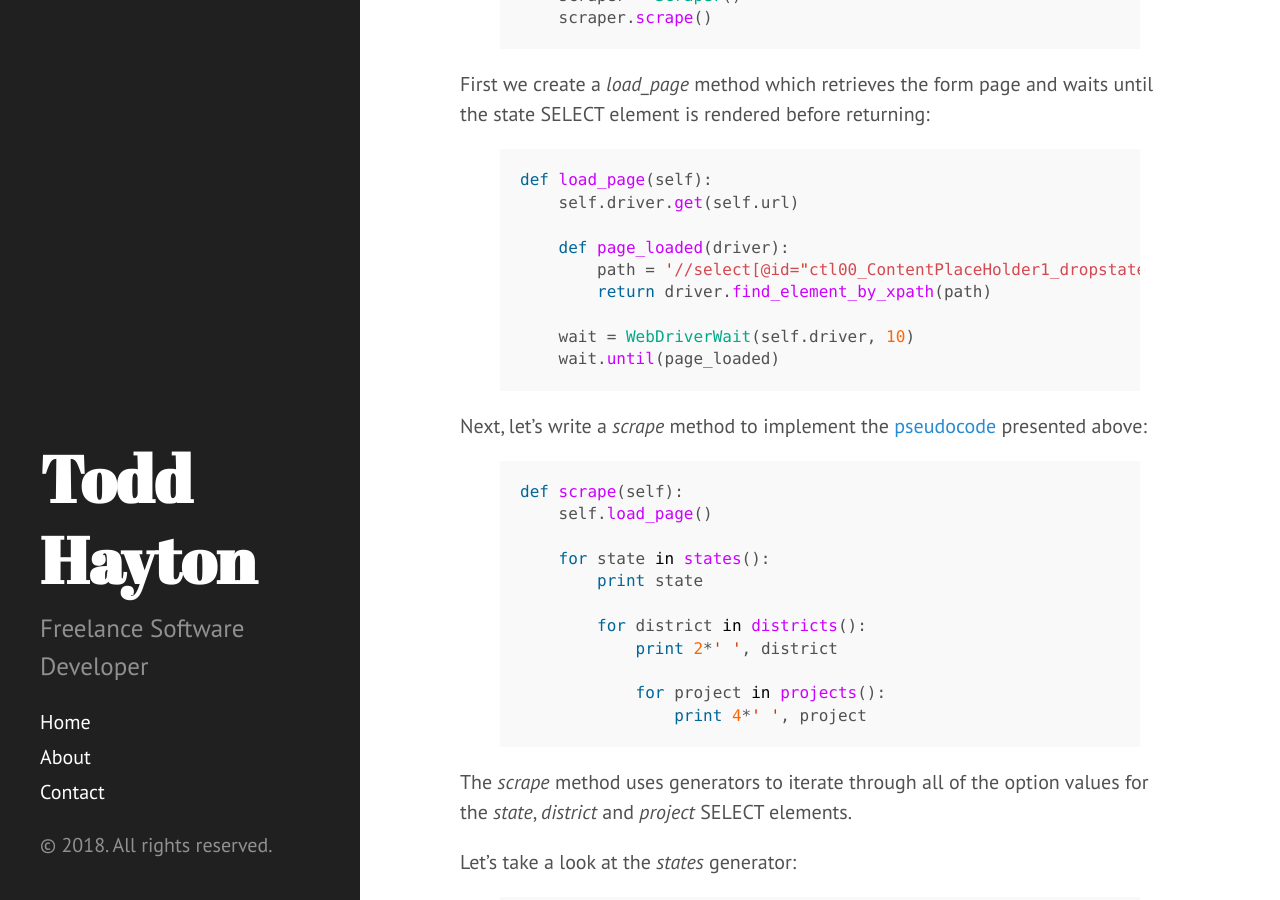
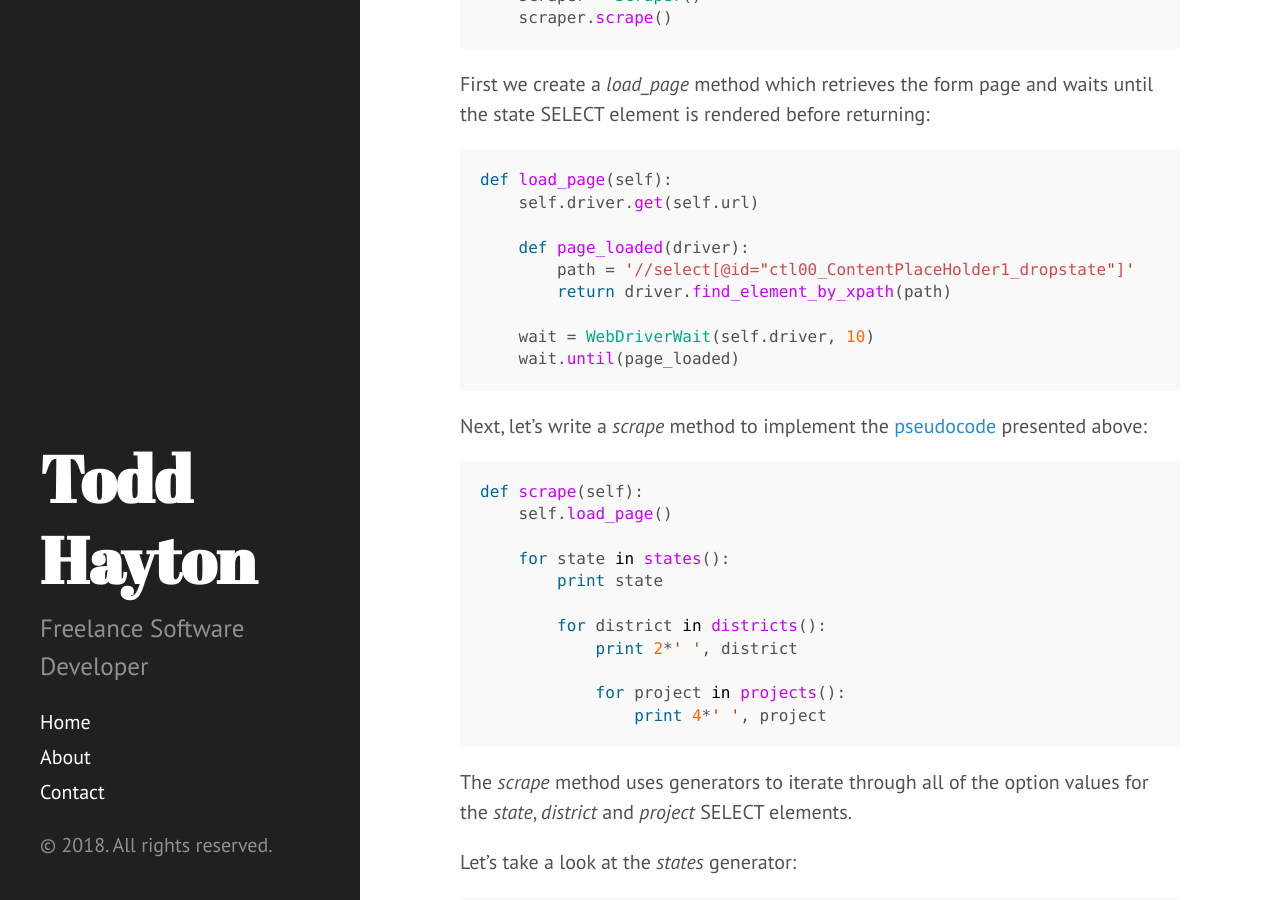
Before and after one commit to thayton/thayton.github.io, a Jekyll site: the page built from _posts/2015-12-11-iterating-through-dynamic-select-options-with-selenium.md, in a window 1280 px wide and 900 px high, scrolled down 2700 px. Built offline with Jekyll 4.4.1, drawn with Linux system fonts in a browser that asks for light colours; some of the changed text lies outside the part shown.

Commit message:
Fix highlighting issues

````diff
--- a/_posts/2015-12-11-iterating-through-dynamic-select-options-with-selenium.md
+++ b/_posts/2015-12-11-iterating-through-dynamic-select-options-with-selenium.md
@@ -71,7 +71,7 @@ Let's begin. Here's the boilerplate for our scraper. It assumes that you
 have [Selenium](https://selenium-python.readthedocs.org/) and [PhantomJS](http://phantomjs.org/)
 installed:
 
-{% highlight python %}
+```python
 #!/usr/bin/env python
 
 import sys
@@ -95,12 +95,12 @@ if __name__ == '__main__':
     signal.signal(signal.SIGINT, sigint)
     scraper = Scraper()
     scraper.scrape()
-{% endhighlight %}
+```
 
 First we create a *load\_page* method which retrieves the form page
 and waits until the state SELECT element is rendered before returning:
 
-{% highlight python %}
+```python
 def load_page(self):
     self.driver.get(self.url)
 
@@ -110,12 +110,12 @@ def load_page(self):
 
     wait = WebDriverWait(self.driver, 10)
     wait.until(page_loaded)
-{% endhighlight %}
+```
 
 Next, let's write a *scrape* method to implement the [pseudocode](#pseudocode)
 presented above:
 
-{% highlight python %}
+```python
 def scrape(self):
     self.load_page()
 
@@ -127,14 +127,14 @@ def scrape(self):
 
             for project in projects():
                 print 4*' ', project
-{% endhighlight %}
+```
 
 The *scrape* method uses generators to iterate through all of the
 option values for the *state*, *district* and *project* SELECT elements.
 
 Let's take a look at the *states* generator:
 
-{% highlight python %}
+```python
 def states():
     state_select = self.get_state_select()
     state_select_option_values = [
@@ -146,7 +146,7 @@ def states():
     for v in state_select_option_values:
         state_select = self.select_state_option(v)
         yield state_select.first_selected_option.text
-{% endhighlight %}
+```
 
 The *states* function generates a list of all the option values contained
 in the state SELECT element. It uses *yield* to allow the caller to iterate
@@ -154,7 +154,7 @@ through that list, selecting the next option each time *states* gets called.
 
 The *districts* and *projects* generators are implemented the same way:
 
-{% highlight python %}
+```python
 def districts():
     district_select = self.get_district_select()
     district_select_option_values = [
@@ -179,7 +179,7 @@ def projects():
     for v in project_select_option_values:
         project_select = self.select_project_option(v)
         yield project_select.first_selected_option.text
-{% endhighlight %}
+```
 
 There are two types of helper methods used by the generators.
 They follow the same patterns:
@@ -191,13 +191,13 @@ Let's look at the first type: methods used to get a reference to a SELECT
 element. Here's the code for *get\_state\_select* which returns a reference
 to the state SELECT element:
 
-{% highlight python %}
+```python
 def get_state_select(self):
     path = '//select[@id="ctl00_ContentPlaceHolder1_dropstate"]'
     state_select_elem = self.driver.find_element_by_xpath(path)
     state_select = Select(state_select_elem)
     return state_select
-{% endhighlight %}
+```
 
 It looks up a reference to an element given its xpath. Then it uses
 the [Select](https://selenium.googlecode.com/git/docs/api/py/webdriver_support/selenium.webdriver.support.select.html)
@@ -207,7 +207,7 @@ class which is used to interact with SELECT elements.
 We get references to the district and project SELECT elements the
 same way:
 
-{% highlight python %}
+```python
 def get_district_select(self):
     path = '//select[@id="ctl00_ContentPlaceHolder1_dropdistrict"]'
     district_select_elem = self.driver.find_element_by_xpath(path)
@@ -219,13 +219,13 @@ def get_project_select(self):
     project_select_elem = self.driver.find_element_by_xpath(path)
     project_select = Select(project_select_elem)
     return project_select
-{% endhighlight %}
+```
 
 Now let's take a look at the methods for selecting option values.
 The first method we'll look at, *select\_state\_option*, is used
 to select a value from the state SELECT dropdown:
 
-{% highlight python %}
+```python
 def select_state_option(self, value, dowait=True):
     '''
     Select state value from dropdown. Wait until district dropdown
@@ -252,7 +252,7 @@ def select_state_option(self, value, dowait=True):
         wait.until(district_select_updated)
 
     return self.get_state_select()
-{% endhighlight %}
+```
 
 This method selects a state value and then waits for the district options
 to load. It determines when the district options have loaded by:
@@ -271,7 +271,7 @@ wait for existing references to it to become stale.
 
 We'll repeat this same pattern for the district and project SELECT elements:
 
-{% highlight python %}
+```python
 def select_district_option(self, value, dowait=True):
     '''
     Select district value from dropdown. Wait until district dropdown
@@ -298,17 +298,17 @@ def select_district_option(self, value, dowait=True):
         wait.until(district_select_updated)
 
     return self.get_district_select()
-{% endhighlight %}
+```
 
 The project dropdown doesn't trigger any updates when we select
 a value, so its implementation is very simple:
 
-{% highlight python %}
+```python
 def select_project_option(self, value, dowait=True):
     project_select = self.get_project_select()
     project_select.select_by_value(value)
     return self.get_project_select()
-{% endhighlight %}
+```
 
 Now we have a working implementation. This is version 1 of our scraper.
 You can view its source at:
@@ -345,12 +345,12 @@ First, the *get\_state\_select*, *get\_district\_select* and *get\_state\_select
 can all be replaced with a generic *get_select* method that takes the xpath of a
 SELECT element as an argument.
 
-{% highlight python %}
+```python
 def get_select(self, xpath):
     select_elem = self.driver.find_element_by_xpath(xpath)
     select = Select(select_elem)
     return select
-{% endhighlight %}
+```
 
 Next, if you take a look at the code for selecting the state and district option values
 (*select\_state\_option* and *select\_district\_option*) you might notice that both
@@ -373,7 +373,7 @@ with a new generic *select\_option* method.
 *select_option* will take the xpath of a SELECT element, an option value to choose,
 and the xpath of *another* SELECT element that we'll wait to see updated before returning:
 
-{% highlight python %}
+```python
 def select_option(self, xpath, value, waitfor_elem_xpath=None):
     if waitfor_elem_xpath:
         func = make_waitfor_elem_updated_predicate(
@@ -389,13 +389,13 @@ def select_option(self, xpath, value, waitfor_elem_xpath=None):
         wait.until(func)
 
     return self.get_select(xpath)
-{% endhighlight %}
+```
 
 The *select_option* method relies on *make\_waitfor\_elem\_updated\_predicate* to
 create a function that can be passed as an argument to Selenium's WebDriverWait
 [until](http://selenium-python.readthedocs.org/waits.html) method.
 
-{% highlight python %}
+```python
 def make_waitfor_elem_updated_predicate(driver, waitfor_elem_xpath):
     elem = driver.find_element_by_xpath(waitfor_elem_xpath)
 
@@ -410,7 +410,7 @@ def make_waitfor_elem_updated_predicate(driver, waitfor_elem_xpath):
         return False
 
     return lambda driver: elem_updated(driver)
-{% endhighlight %}
+```
 
 The function returned by *make\_waitfor\_elem\_updated\_predicate* determines
 whether an element has been updated in the DOM by checking if the reference to
@@ -420,14 +420,14 @@ returns *True* or a timeout occurs.
 With *select\_option* we can now use the following code to select a state and
 have it wait for the district SELECT element to get udpated before returning:
 
-{% highlight python %}
+```python
 # '35' is the option value of the state "Andaman & Nicobar Islands"
 self.select_option(
     '//select[@id="ctl00_ContentPlaceHolder1_dropstate"]',
     '35',
     '//select[@id="ctl00_ContentPlaceHolder1_dropdistrict"]'
 )
-{% endhighlight %}
+```
 
 Now let's revisit the *states*, *districts* and *projects* generators.
 They all follow the pattern:
@@ -441,7 +441,7 @@ a generator function. All we need to supply are the xpath of the SELECT element
 options we want to iterate over, and the xpath of the SELECT whose options get updated
 every time a value from the first SELECT gets chosen:
 
-{% highlight python %}
+```python
 def make_select_option_iterator(self, xpath, waitfor_elem_xpath):
     def next_option(xpath, waitfor_elem_xpath):
         select = self.get_select(xpath)
@@ -457,7 +457,7 @@ def make_select_option_iterator(self, xpath, waitfor_elem_xpath):
             yield select.first_selected_option.text
 
     return lambda: next_option(xpath, waitfor_elem_xpath)
-{% endhighlight %}
+```
 
 *next_option* is the generator that iterates through the option values.
 We use a lambda function to generate a closure around the xpath arguments
@@ -466,7 +466,7 @@ we pass to *make\_select\_option\_iterator*.
 Now we can make generators for the states, districts and projects
 with just a few lines of code:
 
-{% highlight python %}
+```python
 states = self.make_select_option_iterator(
     '//select[@id="ctl00_ContentPlaceHolder1_dropstate"]',
     '//select[@id="ctl00_ContentPlaceHolder1_dropdistrict"]'
@@ -481,12 +481,12 @@ projects = self.make_select_option_iterator(
     '//select[@id="ctl00_ContentPlaceHolder1_dropproject"]',
     None
 )
-{% endhighlight %}
+```
 
 Here's our final implementation. It's much more concise than our
 earlier version:
 
-{% highlight python %}
+```python
 #!/usr/bin/env python
 
 import sys
@@ -597,7 +597,7 @@ if __name__ == '__main__':
     signal.signal(signal.SIGINT, sigint)
     scraper = Scraper()
     scraper.scrape()
-{% endhighlight %}
+```
 
 You can see all of the code developed in this article on GitHub at the repository:
 
````
